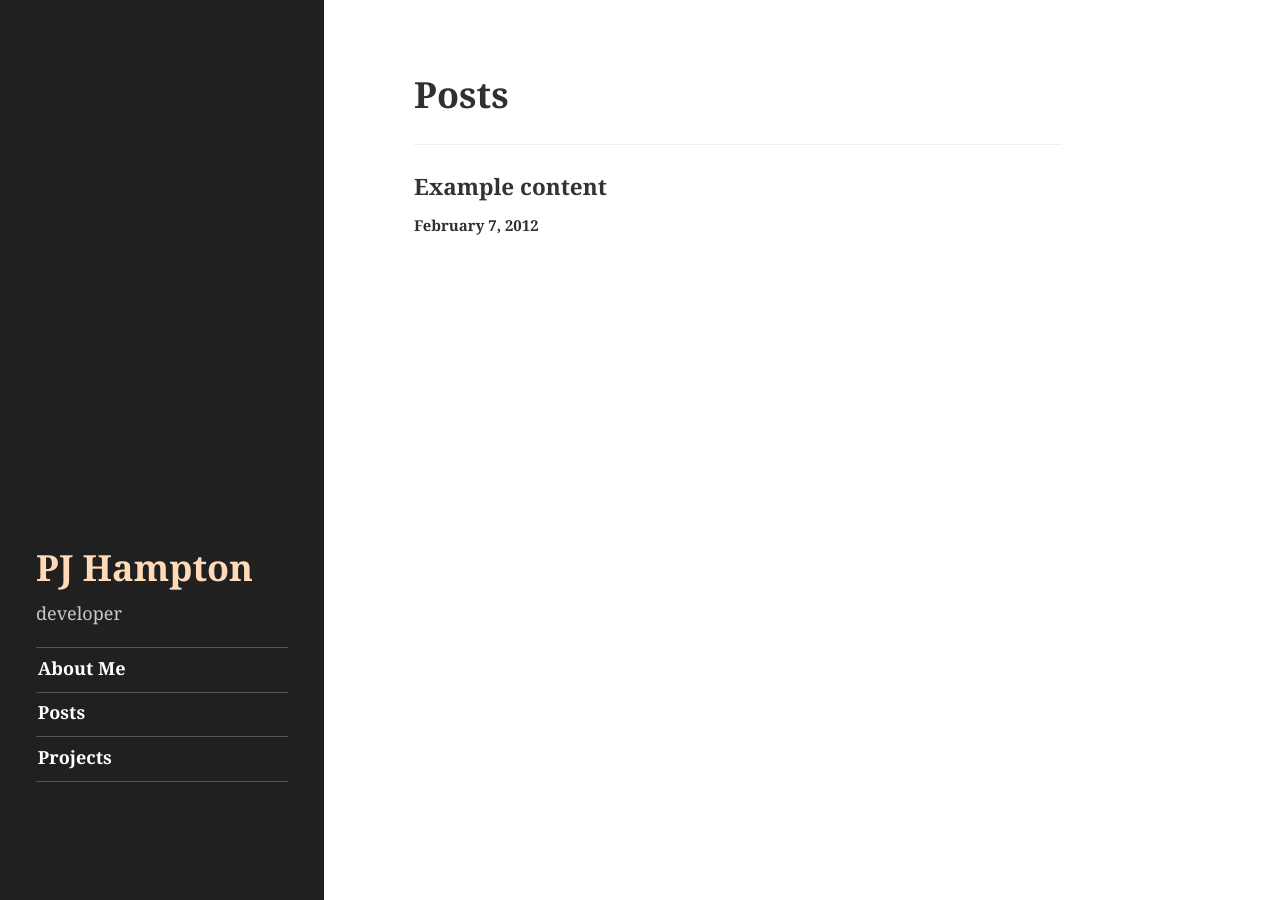
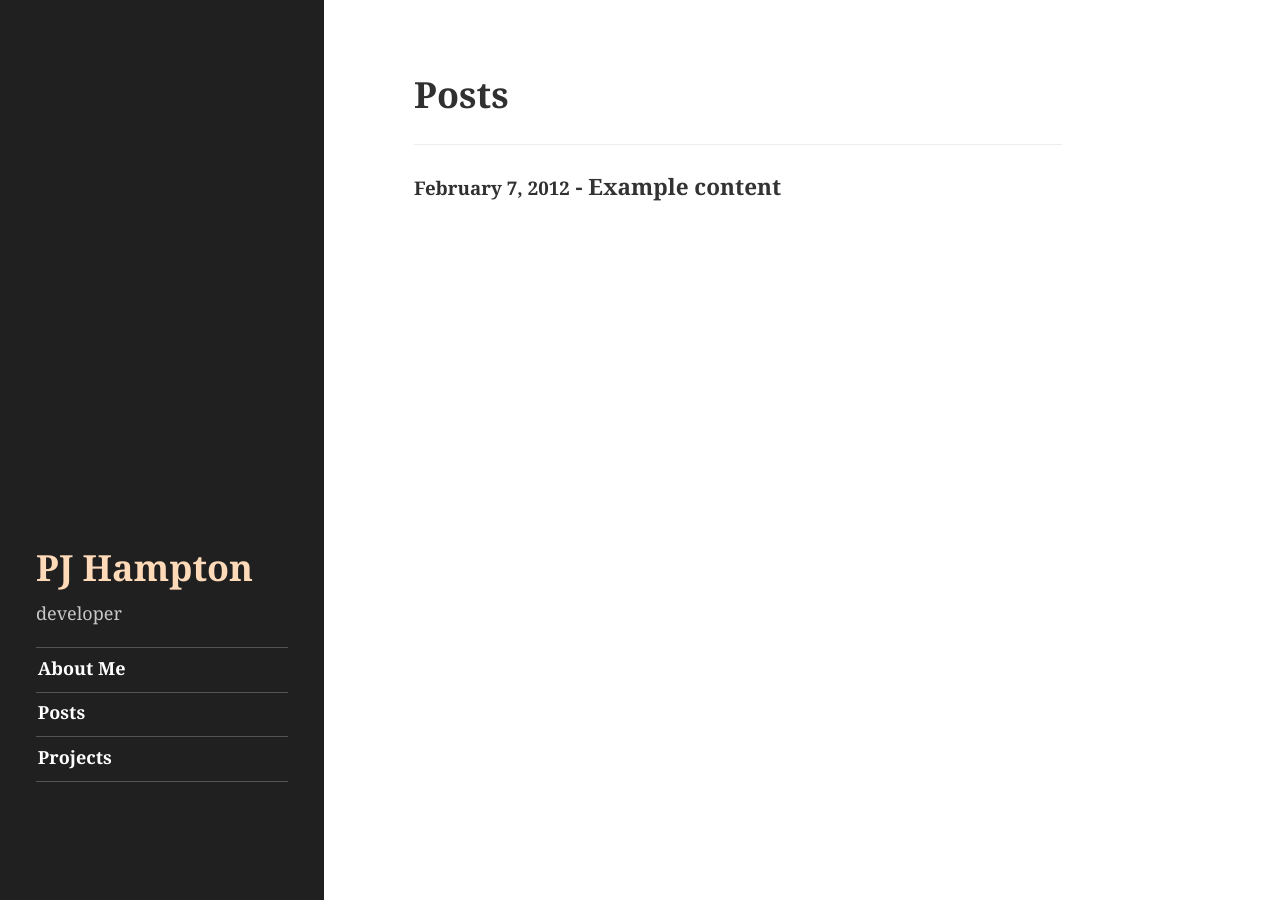
Before and after one commit to pjhampton/pjhampton.github.io, a Jekyll site: the page built from index.html, in a window 1280 px wide. Built offline with Jekyll 4.4.1, drawn with Linux system fonts in a browser that asks for light colours; the list of posts is cut into pages by our own code.

Commit message:
Updated post list layout.

```diff
--- a/index.html
+++ b/index.html
@@ -4,6 +4,5 @@ title: Posts
 ---
 
 {% for post in site.posts %}
-  <h3><a href="{{ post.url }}">{{ post.title }}</a></h3>
-  <p><small><strong>{{ post.date | date: "%B %e, %Y" }}</strong></small></p>
+  <h3><small><strong>{{ post.date | date: "%B %e, %Y" }}</strong></small> - <a href="{{ post.url }}">{{ post.title }}</a></h3>
 {% endfor %}
```
